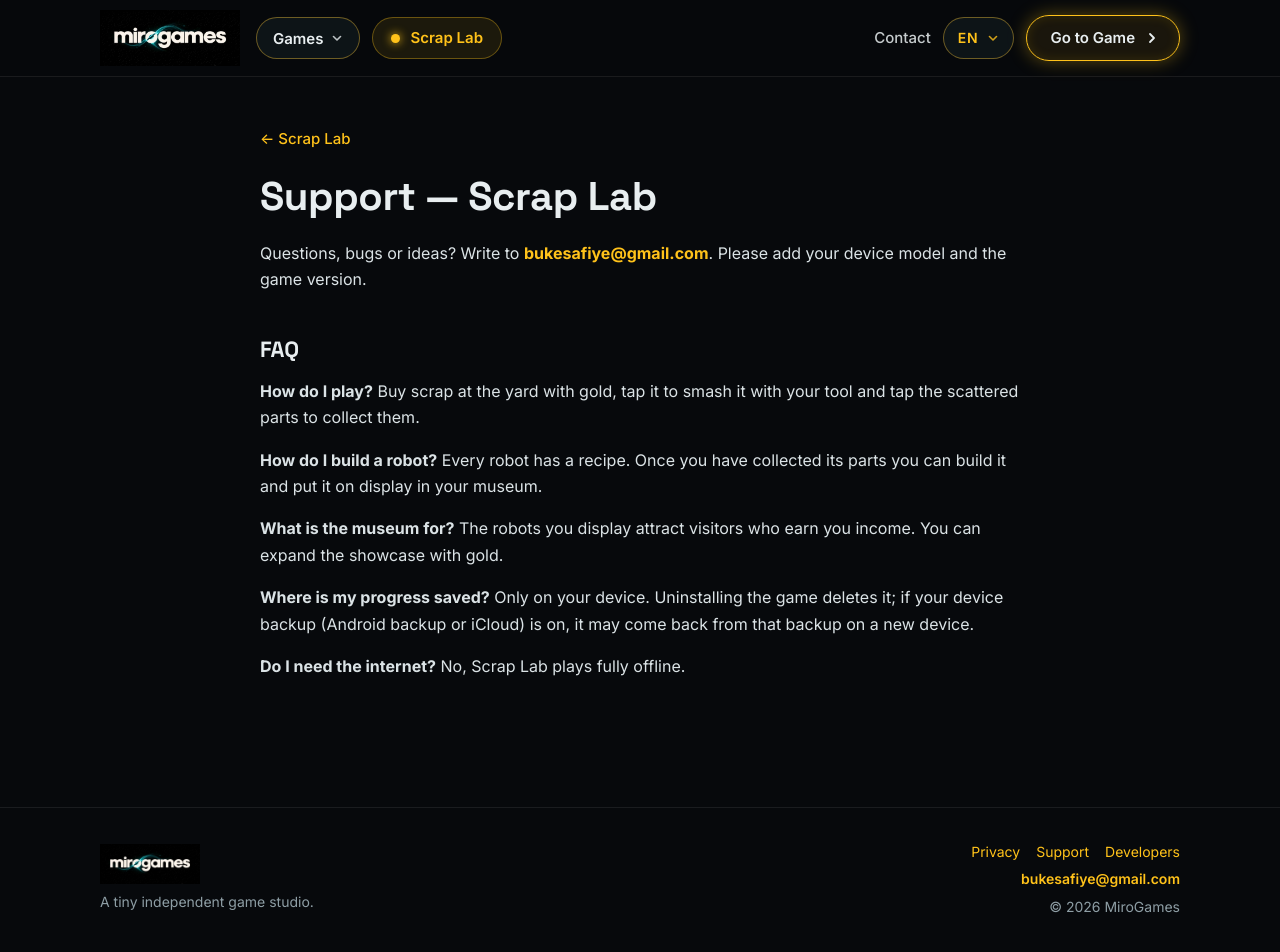
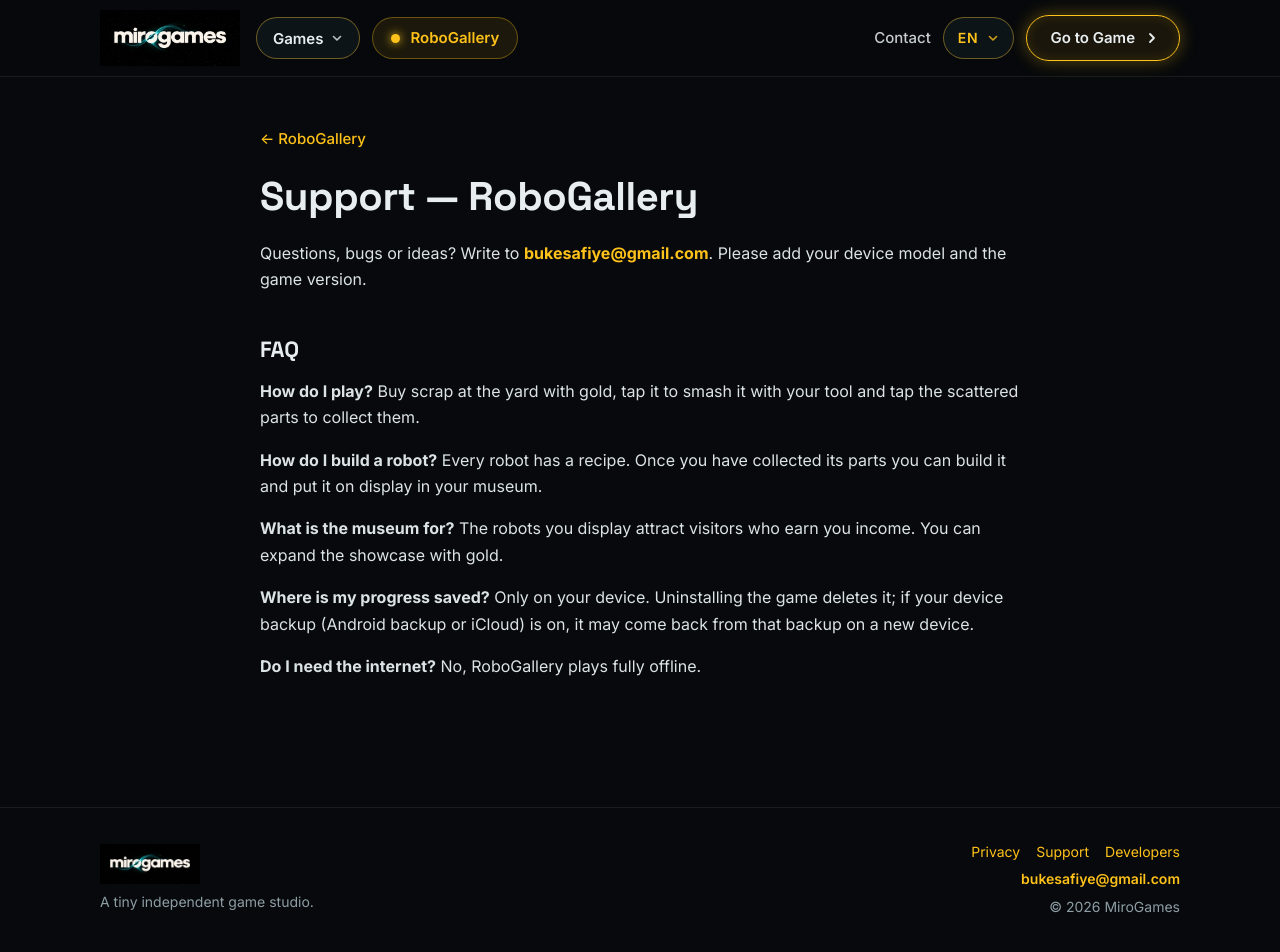
Before and after one commit to bukesafiye/bukesafiye.github.io, a Jekyll site: the page built from Store/robogallery/support.md, in a window 1280 px wide and 958 px high. Shown: the top 952 px of the window. Built offline with Jekyll 4.4.1, drawn with Linux system fonts in a browser that asks for light colours.

Commit message:
Scrap Lab adı RoboGallery oldu; sayfa /Store/robogallery/, eski adresler yönleniyor
Co-Authored-By: Claude Opus 5.5 <noreply@anthropic.com>

```diff
--- /dev/null
+++ b/Store/robogallery/indir/index.html
@@ -0,0 +1,5 @@
+---
+layout: store-redirect
+game: robogallery
+sitemap: false
+---
--- a/Store/scraplab/support.md
+++ b/Store/robogallery/support.md
@@ -1,13 +1,13 @@
 ---
 layout: default
-title: Scrap Lab — Support
-game: scraplab
-back: /Store/scraplab/
-back_tr: Scrap Lab
-back_en: Scrap Lab
+title: RoboGallery — Support
+game: robogallery
+back: /Store/robogallery/
+back_tr: RoboGallery
+back_en: RoboGallery
 ---
 <div class="tr" markdown="1">
-# Destek — Scrap Lab
+# Destek — RoboGallery
 
 Soru, hata ya da önerilerin için **[bukesafiye@gmail.com](mailto:bukesafiye@gmail.com)** adresine yazabilirsin. Lütfen cihaz modelini ve oyun sürümünü de ekle.
 
@@ -21,11 +21,11 @@ Soru, hata ya da önerilerin için **[bukesafiye@gmail.com](mailto:bukesafiye@gm
 
 **İlerlemem nerede saklanıyor?** Yalnızca cihazında. Oyunu silersen ilerleme de silinir; cihaz yedeğin (Android yedeklemesi veya iCloud) açıksa yeni cihazda yedekten geri gelebilir.
 
-**İnternet gerekiyor mu?** Hayır, Scrap Lab tamamen çevrimdışı oynanır.
+**İnternet gerekiyor mu?** Hayır, RoboGallery tamamen çevrimdışı oynanır.
 </div>
 
 <div class="en" markdown="1">
-# Support — Scrap Lab
+# Support — RoboGallery
 
 Questions, bugs or ideas? Write to **[bukesafiye@gmail.com](mailto:bukesafiye@gmail.com)**. Please add your device model and the game version.
 
@@ -39,5 +39,5 @@ Questions, bugs or ideas? Write to **[bukesafiye@gmail.com](mailto:bukesafiye@gm
 
 **Where is my progress saved?** Only on your device. Uninstalling the game deletes it; if your device backup (Android backup or iCloud) is on, it may come back from that backup on a new device.
 
-**Do I need the internet?** No, Scrap Lab plays fully offline.
+**Do I need the internet?** No, RoboGallery plays fully offline.
 </div>
--- /dev/null
+++ b/Store/scraplab/index.html
@@ -0,0 +1,6 @@
+<!doctype html>
+<html lang="tr"><head><meta charset="utf-8"><title>RoboGallery</title>
+<!-- Scrap Lab'ın adı RoboGallery oldu; eski adres yeni sayfaya yönlenir. -->
+<meta http-equiv="refresh" content="0; url=/Store/robogallery/"><link rel="canonical" href="https://bukesafiye.github.io/Store/robogallery/"><meta name="robots" content="noindex">
+<script>location.replace('/Store/robogallery/'+location.search+location.hash)</script></head>
+<body><p><a href="/Store/robogallery/">RoboGallery</a></p></body></html>
--- /dev/null
+++ b/Store/scraplab/privacy.html
@@ -0,0 +1,6 @@
+<!doctype html>
+<html lang="tr"><head><meta charset="utf-8"><title>RoboGallery</title>
+<!-- Scrap Lab'ın adı RoboGallery oldu; eski adres yeni sayfaya yönlenir. -->
+<meta http-equiv="refresh" content="0; url=/Store/robogallery/privacy.html"><link rel="canonical" href="https://bukesafiye.github.io/Store/robogallery/privacy.html"><meta name="robots" content="noindex">
+<script>location.replace('/Store/robogallery/privacy.html'+location.search+location.hash)</script></head>
+<body><p><a href="/Store/robogallery/privacy.html">RoboGallery</a></p></body></html>
--- /dev/null
+++ b/Store/scraplab/support.html
@@ -0,0 +1,6 @@
+<!doctype html>
+<html lang="tr"><head><meta charset="utf-8"><title>RoboGallery</title>
+<!-- Scrap Lab'ın adı RoboGallery oldu; eski adres yeni sayfaya yönlenir. -->
+<meta http-equiv="refresh" content="0; url=/Store/robogallery/support.html"><link rel="canonical" href="https://bukesafiye.github.io/Store/robogallery/support.html"><meta name="robots" content="noindex">
+<script>location.replace('/Store/robogallery/support.html'+location.search+location.hash)</script></head>
+<body><p><a href="/Store/robogallery/support.html">RoboGallery</a></p></body></html>
```
Also changed, not shown: Store/robogallery/index.md (renamed from Store/scraplab/index.md, +8 -8 lines), Store/robogallery/privacy.md (renamed from Store/scraplab/privacy.md, +9 -9 lines), Store/scraplab/indir/index.html (+6 -5 lines), _data/games.yml (+7 -7 lines), assets/img/robogallery-icon.png (renamed from assets/img/scraplab-icon.png), assets/img/robogallery-logo.webp (renamed from assets/img/scraplab-logo.webp), assets/img/shots/robogallery-en-01.jpg (renamed from assets/img/shots/scraplab-en-01.jpg), assets/img/shots/robogallery-en-02.jpg (renamed from assets/img/shots/scraplab-en-02.jpg), assets/img/shots/robogallery-en-03.jpg (renamed from assets/img/shots/scraplab-en-03.jpg), assets/img/shots/robogallery-en-04.jpg (renamed from assets/img/shots/scraplab-en-04.jpg), assets/img/shots/robogallery-tr-01.jpg (renamed from assets/img/shots/scraplab-tr-01.jpg), assets/img/shots/robogallery-tr-02.jpg (renamed from assets/img/shots/scraplab-tr-02.jpg), assets/img/shots/robogallery-tr-03.jpg (renamed from assets/img/shots/scraplab-tr-03.jpg), assets/img/shots/robogallery-tr-04.jpg (renamed from assets/img/shots/scraplab-tr-04.jpg).
